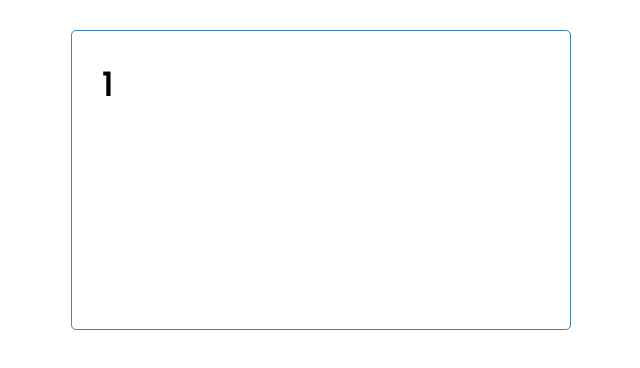
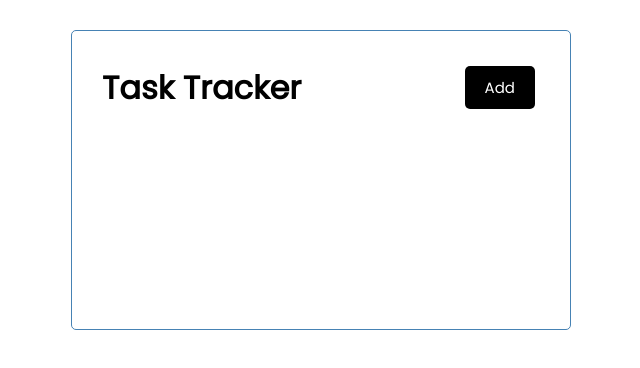
Before and after one commit to so-martinez/React-JS-Crash-Course, a React (Create React App) app in the folder task-tracker/: page / in a window 1280 px wide. Shown: the top 368 px of the page, without its empty margins (319-959 px from the left). Built offline with nearby package versions, Linux system fonts and the light colour scheme.

Commit message:
styling fixed

```diff
--- a/task-tracker/src/App.js
+++ b/task-tracker/src/App.js
@@ -3,7 +3,7 @@ import Header from "./components/Header";
 function App() {
   return (
     <div className="container">
-      <Header title={1}/>
+      <Header title='Task Tracker'/>
     </div>
   );
 }
--- a/task-tracker/src/components/Header.js
+++ b/task-tracker/src/components/Header.js
@@ -1,11 +1,12 @@
-//uppercase H is a convention for components
+//first letter on uppercase is a convention for components
 //this used to be required but not anymore: import React from 'react'
 import PropTypes from 'prop-types'
 
 const Header = ({title}) => {
     return (
-        <header>
+        <header className='header'>
             <h1>{title}</h1>
+            <button className='btn'>Add</button>
         </header>
     )
 }
```
Also changed, not shown: task-tracker/src/components/Button.js (added).
